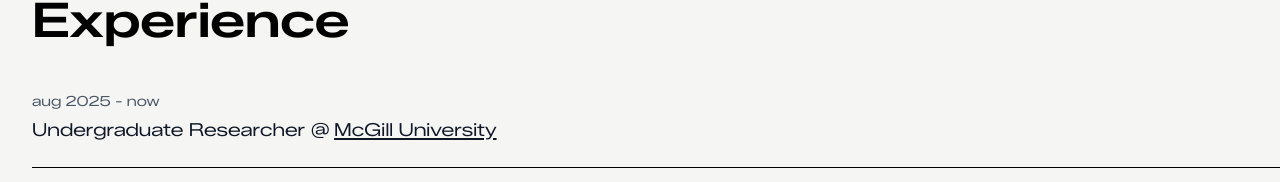
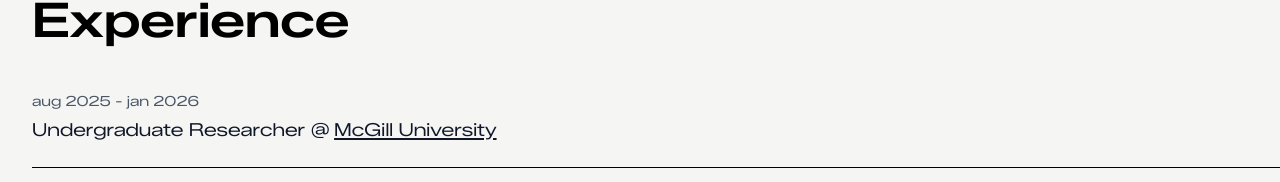
Before and after one commit to notsplol/TheCoolPortfolioTM, a React (Vite) app: page / in a window 1280 px wide. Shown: the part 455-637 px from the top of the page. Built offline with nearby package versions, Linux system fonts and the light colour scheme.

Commit message:
small fix

```diff
--- a/src/App.jsx
+++ b/src/App.jsx
@@ -93,7 +93,7 @@ function App() {
               </h2>
               <div className="space-y-8">
                 <div className="relative pb-6">
-                  <div className="text-sm text-gray-600 mb-1">{isEnglish ? 'aug 2025 - now' : 'août 2025 - présent'}</div>
+                  <div className="text-sm text-gray-600 mb-1">{isEnglish ? 'aug 2025 - jan 2026' : 'août 2025 - janvier 2026'}</div>
                   <div className="text-lg">
                     <span className="font-semibold">{isEnglish ? 'Undergraduate Researcher' : 'Chercheur'}</span> @
                     <span className="underline decoration-2 underline-offset-2 ml-1 font-semibold">{isEnglish ? 'McGill University' : 'Université McGill'}</span>
```
